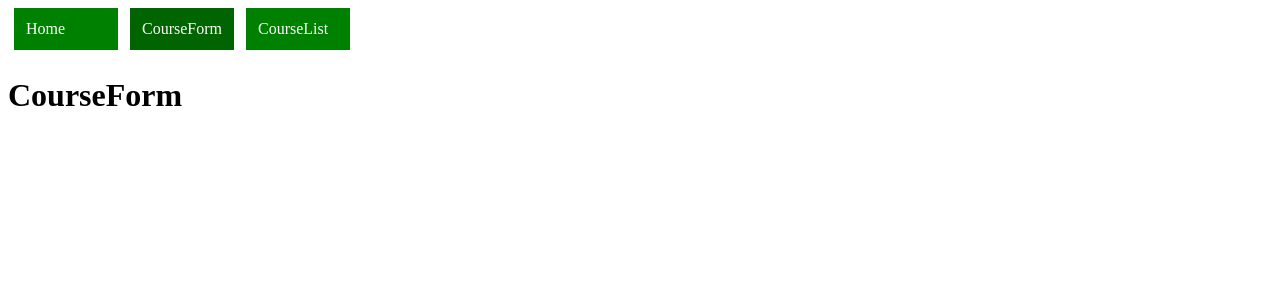
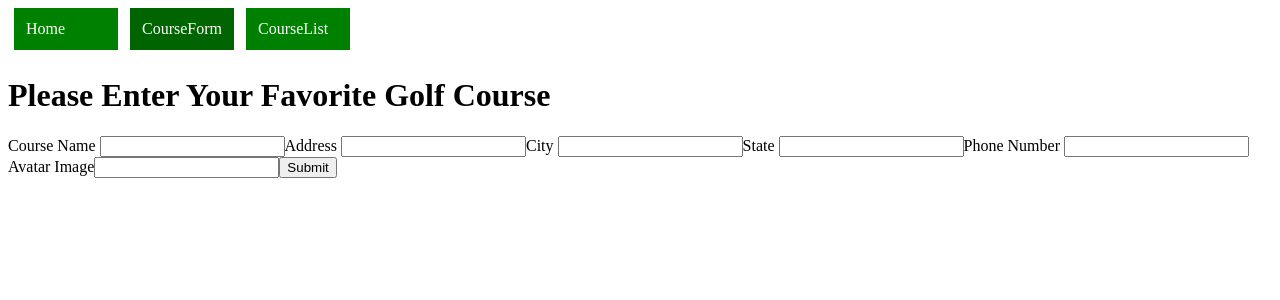
Before and after one commit to craigjford/react-cjf-final-project, a React (Create React App) app: page /courseform in a window 1280 px wide. Shown: the top 300 px of the page. Built offline with nearby package versions, Linux system fonts and the light colour scheme; data requests are answered from the project's data file.

Commit message:
created layout for CourseForm

```diff
--- a/src/components/CourseForm.js
+++ b/src/components/CourseForm.js
@@ -1,9 +1,89 @@
-import React from 'react'
+import React, { useState } from 'react';
 
 function CourseForm() {
+  const [formData, setFormData] = useState({
+    courseName: "",
+    address: "",
+    city: "",
+    state: "",
+    phoneNumber: "",
+    course_url: "",
+    likes: 0
+  });
+
+  function handleChange(event) {
+    const name = event.target.name;
+    let value = event.target.value;
+
+    setFormData({
+      ...formData,
+      [name]: value,
+    });
+  }
+
+  function handleSubmit(event) {
+    event.preventDefault();
+    console.log(formData);
+
+
+  }
+
   return (
-    <h1>CourseForm</h1>
-  )
+    <div className="course-form">
+      <h1>Please Enter Your Favorite Golf Course</h1>
+      <form onSubmit={handleSubmit}>
+        <label htmlFor="courseName">Course Name </label>
+          <input
+            type="text"
+            name="courseName"
+            required
+            onChange={handleChange}
+            value={formData.courseName}
+          />
+        <label htmlFor="address">Address </label>
+          <input
+            type="text"
+            name="address"
+            required
+            onChange={handleChange}
+            value={formData.address}
+          />
+        <label htmlFor="city">City </label>
+          <input
+            type="text"
+            name="city"
+            required
+            onChange={handleChange}
+            value={formData.city}
+          />
+        <label htmlFor="state">State </label>
+          <input
+            type="text"
+            name="state"
+            required
+            onChange={handleChange}
+            value={formData.state}
+          />
+        <label htmlFor="phoneNumber">Phone Number </label>
+          <input
+            type="text"
+            name="phoneNumber"
+            required
+            onChange={handleChange}
+            value={formData.phoneNumber}
+          />
+        <label htmlFor="course_url">Avatar Image</label>
+          <input
+            type="text"
+            name="course_url"
+            required
+            value={formData.course_url}
+            onChange={handleChange}
+          />
+        <button type="submit">Submit</button>
+      </form>
+    </div>
+  );
 }
 
-export default CourseForm
+export default CourseForm;
--- a/src/index.css
+++ b/src/index.css
@@ -1 +1 @@
-body { }
+body {align-content: center; }
```
